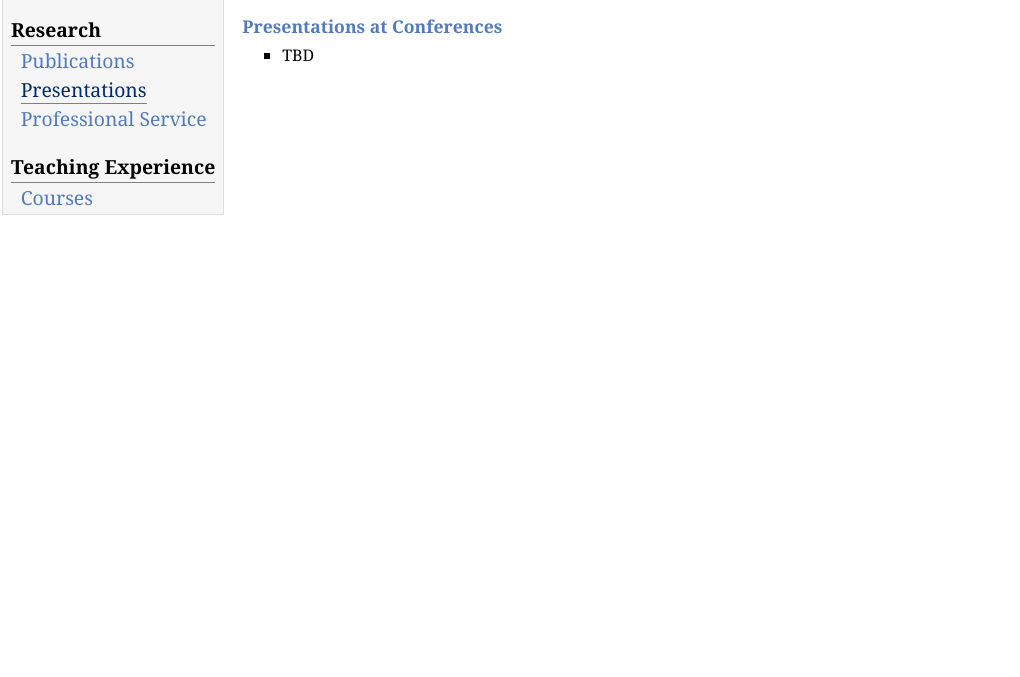
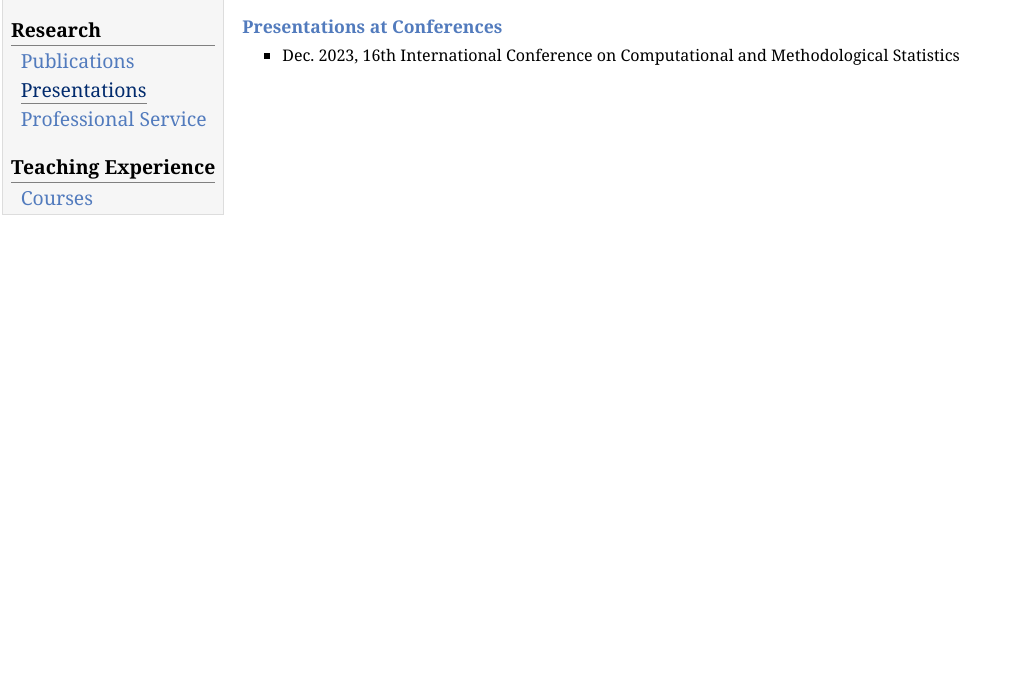
Before and after one commit to DehaoDai/Dehaodai.github.io, a plain HTML site: page Presentations.html in a window 1280 px wide. Shown: the part 123-800 px from the top of the page, without its empty margins (0-1020 px from the left). Drawn offline with Linux system fonts and the light colour scheme; files that its build step writes are made by us from their sources.

Commit message:
Update Presentations.html

```diff
--- a/Presentations.html
+++ b/Presentations.html
@@ -39,7 +39,7 @@ TBD
 <ul>
   <li>
     <p>
-TBD
+Dec. 2023, 16th International Conference on Computational and Methodological Statistics
     </p>
   </li>
 </ul>
```
